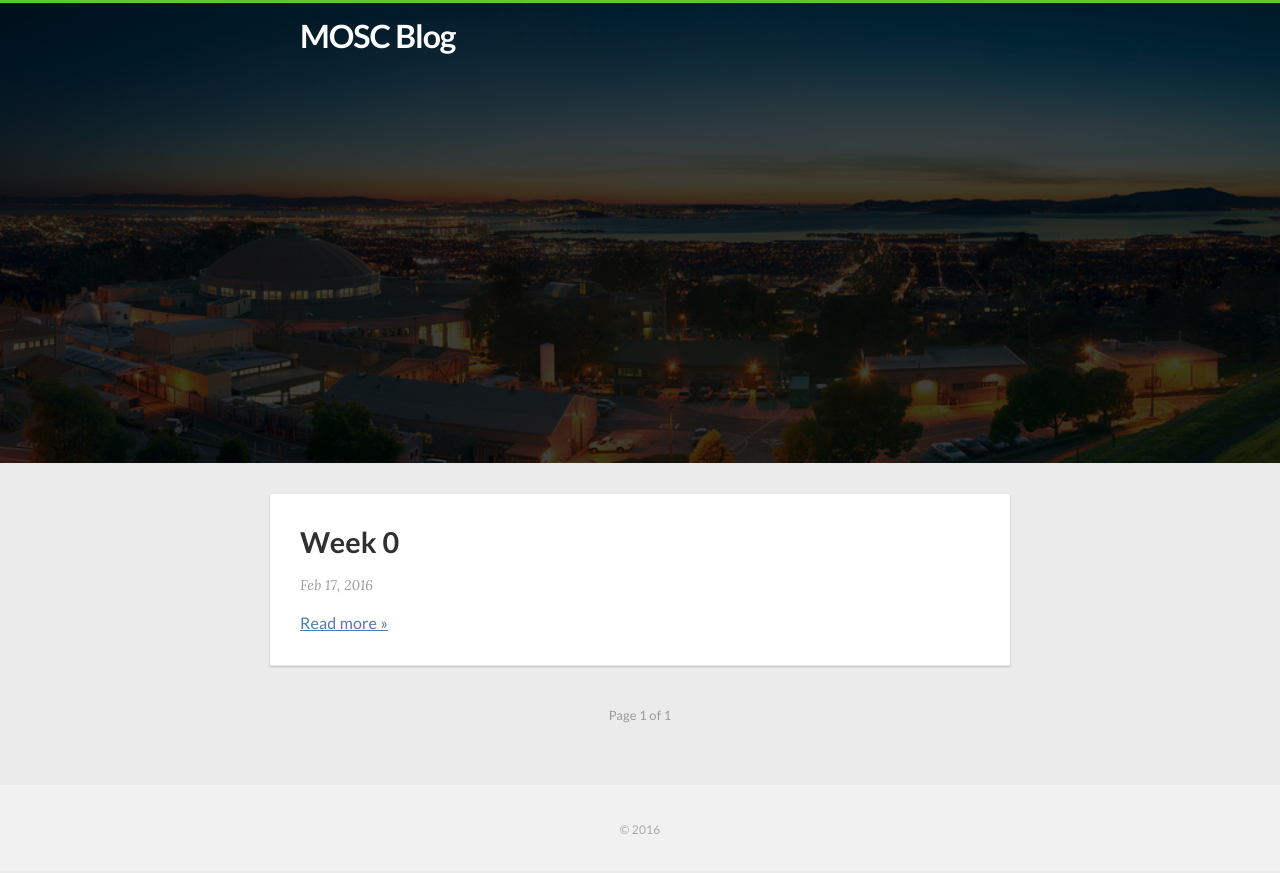
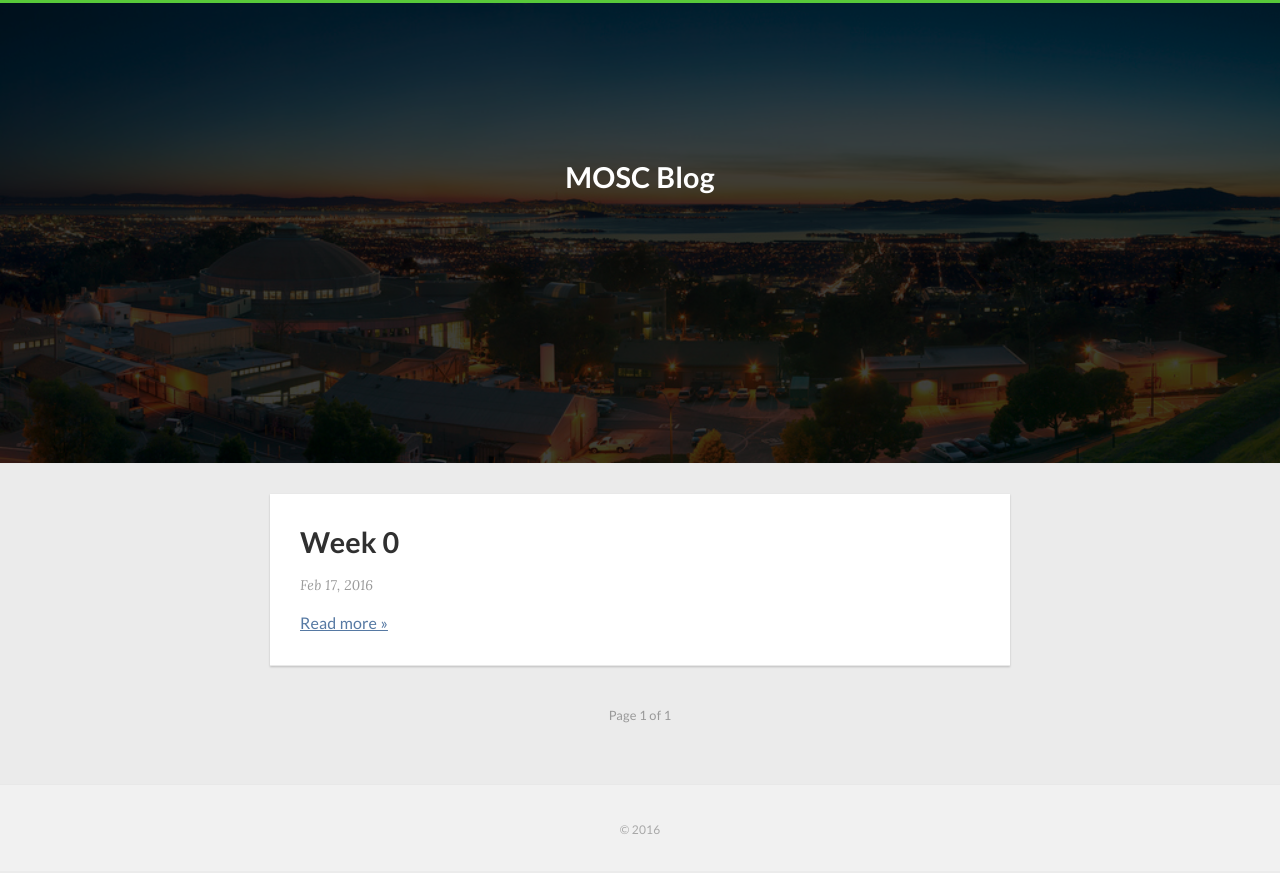
Before and after one commit to Berkeley-MOSC/blog, a Jekyll site: the page built from index.html, in a window 1280 px wide. Shown: the top 873 px of the page. Built offline with Jekyll 4.4.1, drawn with Linux system fonts in a browser that asks for light colours; nearby versions of some CDN libraries; the list of posts is cut into pages by our own code.

Commit message:
Switch location of title for home page

```diff
--- a/_includes/header.html
+++ b/_includes/header.html
@@ -4,9 +4,11 @@
 
     <div class="container">
 
+    {% if page.slug != 'home' %}
       <h1 class="title">
         <a href="{{ site.baseurl }}/">{{ site.title }}</a>
       </h1>
+    {% endif %}
 
       <nav class="navbar">
         <a href="#" class="menu-icon">
@@ -25,13 +27,11 @@
       </nav>
     </div>
 
-    <!--
     {% if page.slug == 'home' %}
       <h2 class="txt-center">
           <strong>{{ site.title }}</strong>
       </h2>
     {% endif %}
-    -->
 
   </div>
 
```
